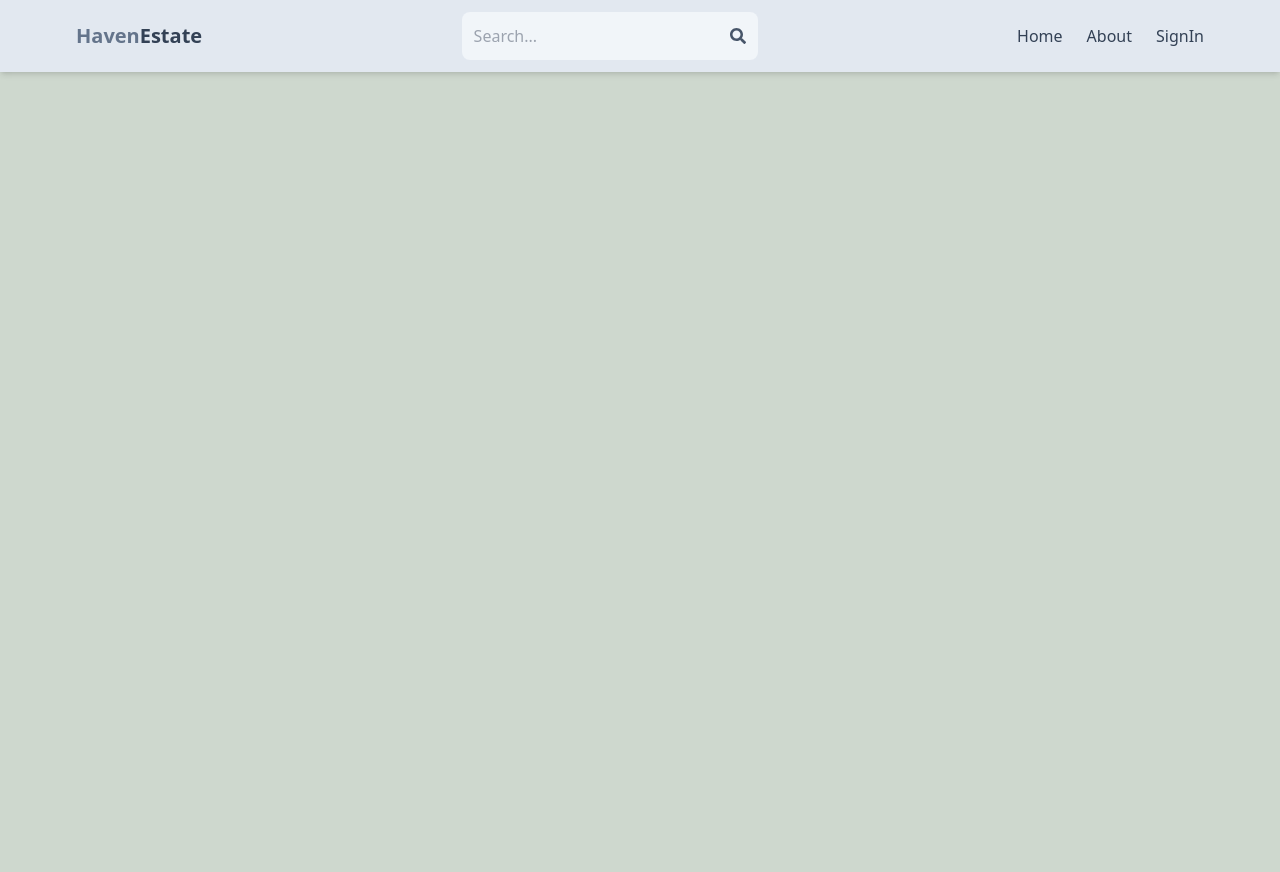
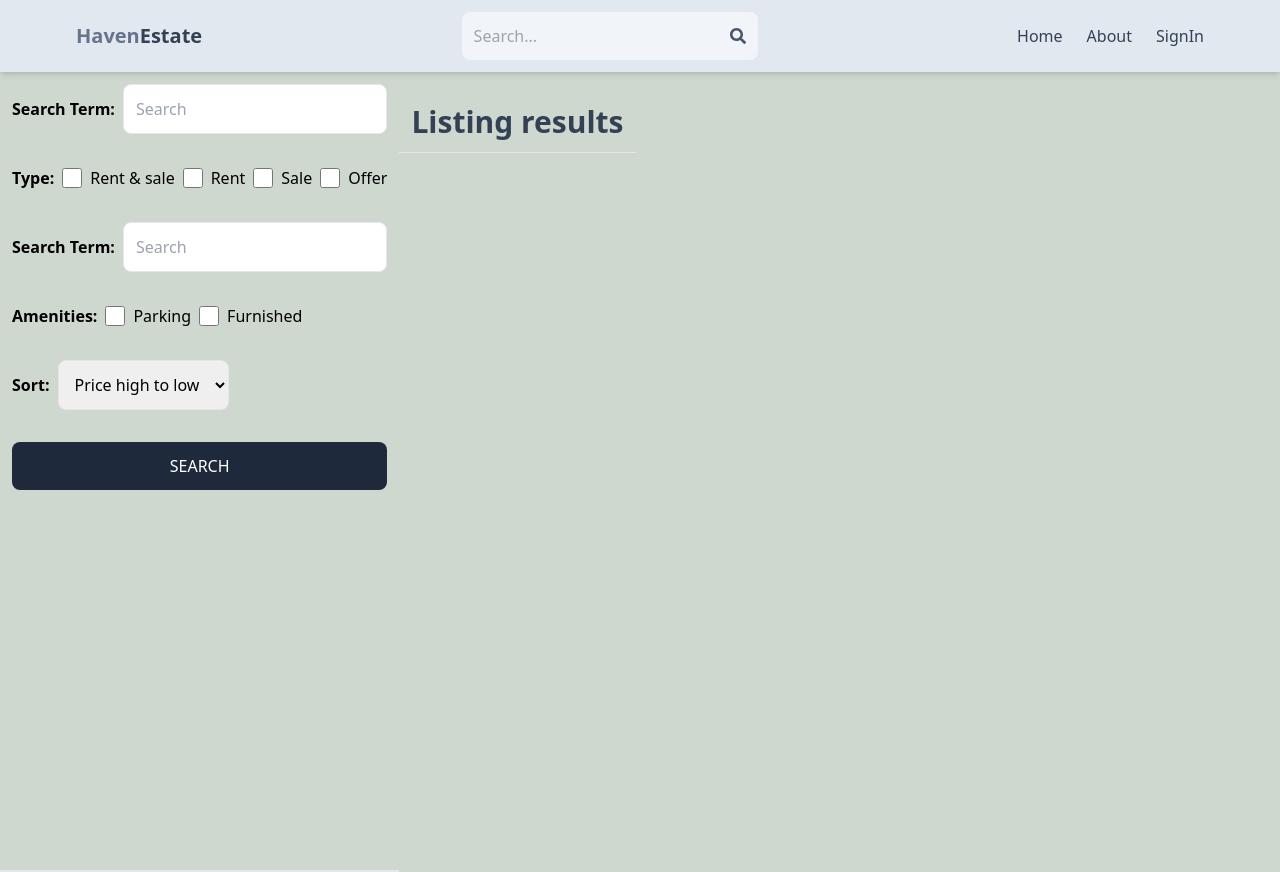
Before and after one commit to Balajisiv03/haven-estate, a React (Vite) app in the folder client/: page /search in a window 1280 px wide. Before the commit the page ends 800 px from the top, so only its background shows below. Built offline with nearby package versions, Linux system fonts and the light colour scheme.

Commit message:
search ui changes

```diff
--- a/client/src/App.jsx
+++ b/client/src/App.jsx
@@ -6,6 +6,7 @@
 import Profile from "./pages/Profile";
 import Header from "./components/Header";
 import Createlisting from "./pages/Createlisting";
+import Search from "./pages/Search";
 
 const App = () => {
   return (
@@ -18,6 +19,7 @@
         <Route path="/about" element={<About />} />
         <Route path="/profile" element={<Profile />} />
         <Route path="/create-listing" element={<Createlisting />} />
+        <Route path="/search" element={<Search />} />
       </Routes>
     </BrowserRouter>
   );
--- a/client/src/pages/Search.jsx
+++ b/client/src/pages/Search.jsx
@@ -1,5 +1,89 @@
 const Search = () => {
-  return <div>Search</div>;
+  return (
+    <div className="flex flex-col md:flex-row">
+      <div className="p-3 border-b-2 md:b-right-2 md:min-h-screen">
+        <form className="flex flex-col gap-8">
+          <div className="flex items-center gap-2">
+            <label className="whitespace-nowrap font-semibold">
+              Search Term:{" "}
+            </label>
+            <input
+              type="text"
+              id="searchterm"
+              placeholder="Search"
+              className="border rounded-lg p-3 w-full "
+            />
+          </div>
+          <div className="flex flex-wrap gap-2 items-center">
+            <label className="font-semibold">Type:</label>
+            <div className="flex gap-2">
+              {" "}
+              <input type="checkbox" id="all" className="w-5" />
+              <span>Rent & sale</span>
+            </div>
+            <div className="flex gap-2">
+              {" "}
+              <input type="checkbox" id="rent" className="w-5" />
+              <span>Rent</span>
+            </div>
+            <div className="flex gap-2">
+              {" "}
+              <input type="checkbox" id="sale" className="w-5" />
+              <span>Sale</span>
+            </div>
+            <div className="flex gap-2">
+              {" "}
+              <input type="checkbox" id="offer" className="w-5" />
+              <span>Offer</span>
+            </div>
+          </div>
+
+          <div className="flex items-center gap-2">
+            <label className="whitespace-nowrap font-semibold">
+              Search Term:{" "}
+            </label>
+            <input
+              type="text"
+              id="searchterm"
+              placeholder="Search"
+              className="border rounded-lg p-3 w-full "
+            />
+          </div>
+          <div className="flex flex-wrap gap-2 items-center">
+            <label className="font-semibold">Amenities:</label>
+            <div className="flex gap-2">
+              {" "}
+              <input type="checkbox" id="parking" className="w-5" />
+              <span>Parking</span>
+            </div>
+            <div className="flex gap-2">
+              {" "}
+              <input type="checkbox" id="furnished" className="w-5" />
+              <span>Furnished</span>
+            </div>
+          </div>
+          <div className="flex items-center gap-2">
+            <label className="font-semibold">Sort:</label>
+            <select className="border rounded-lg p-3" id="sort_order">
+              <option>Price high to low</option>
+              <option>Price low to high</option>
+              <option>Latest</option>
+              <option>Oldest</option>
+            </select>
+          </div>
+          <button className="bg-slate-800 text-white p-3 rounded-lg uppercase hover:opacity-80">
+            Search
+          </button>
+        </form>
+      </div>
+
+      <div className="">
+        <h1 className="text-3xl font-semibold border-b p-3 text-slate-700 mt-5">
+          Listing results
+        </h1>
+      </div>
+    </div>
+  );
 };
 
 export default Search;
```
